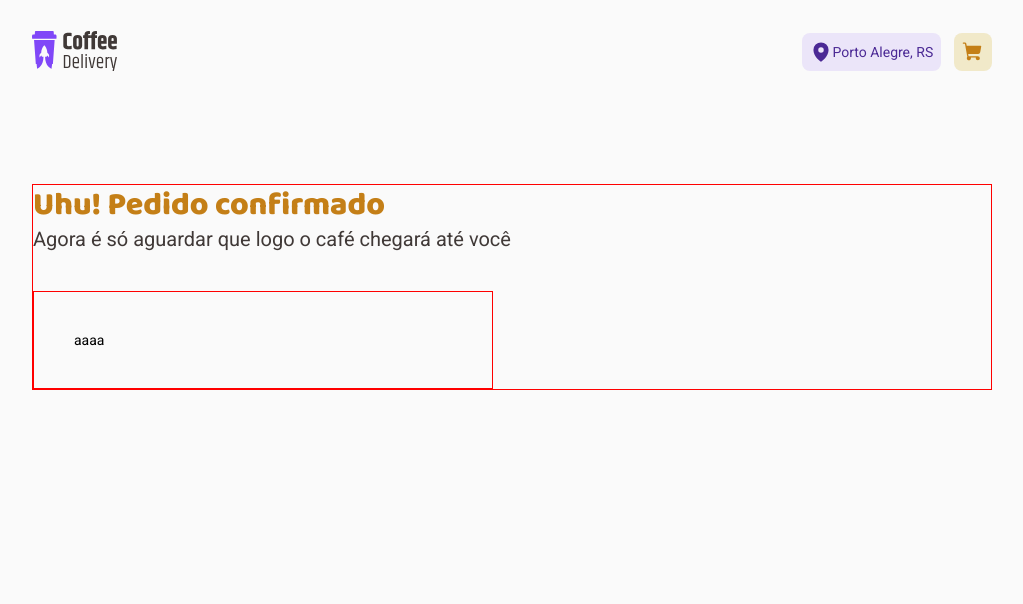
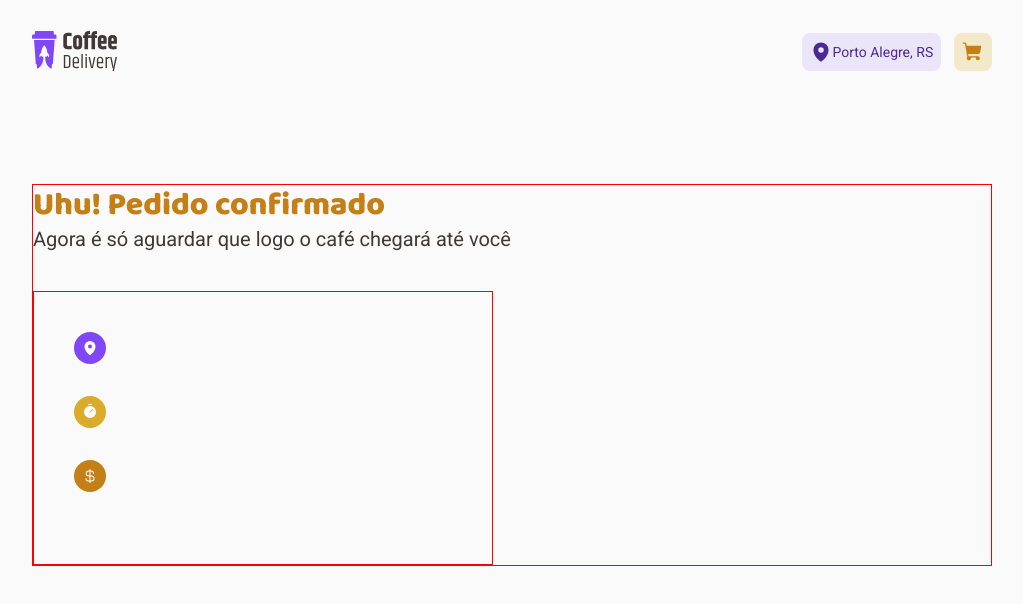
Before and after one commit to tsxfabio/ignite-coffee-delivery, a React (Vite) app: page /detalhes-da-compra in a window 1280 px wide. Shown: the top 604 px of the page, without its empty margins (128-1151 px from the left). Built offline with nearby package versions, Linux system fonts and the light colour scheme.

Commit message:
criação do componente iconestyles e atualização da pagina detalhes da compra

```diff
--- /dev/null
+++ b/src/components/IconesStyles/IconesStyles.index.tsx
@@ -0,0 +1,15 @@
+import { IconesStylesContainer, IconesVariant } from './iconesStyles.styles'
+
+interface IconesStylesProps {
+  variant?: IconesVariant
+  content?: any
+}
+
+export function IconesStyles({
+  variant = 'purplePrimary',
+  content,
+}: IconesStylesProps) {
+  return (
+    <IconesStylesContainer variant={variant}>{content}</IconesStylesContainer>
+  )
+}
--- /dev/null
+++ b/src/components/IconesStyles/iconesStyles.styles.ts
@@ -0,0 +1,25 @@
+import { defaultTheme } from '../../styles/themes/default'
+import styled from 'styled-components'
+
+export type IconesVariant =
+  | 'purplePrimary'
+  | 'yellowPrimary'
+  | 'yellowSecondary'
+
+interface IconesStylesProps {
+  variant: IconesVariant
+}
+
+const iconesVariants = {
+  purplePrimary: defaultTheme['purple-500'],
+  yellowPrimary: defaultTheme['yellow-500'],
+  yellowSecondary: defaultTheme['yellow-700'],
+}
+
+export const IconesStylesContainer = styled.div<IconesStylesProps>`
+  display: inline-flex;
+  padding: 0.5rem;
+  border-radius: 50%;
+  color: ${(props) => props.theme['white-100']};
+  background: ${(props) => iconesVariants[props.variant]};
+`
--- a/src/pages/DetalhesDaCompra/DetalhesDaCompra.index.tsx
+++ b/src/pages/DetalhesDaCompra/DetalhesDaCompra.index.tsx
@@ -1,7 +1,8 @@
+import { CurrencyDollar, MapPin, Timer } from 'phosphor-react'
+import { IconesStyles } from '../../components/IconesStyles/IconesStyles.index'
 import {
   DetalhesDaCompraContainer,
   DetalhesPedidoContainer,
-  IconeDetalhesCard,
 } from './DetalhesDaCompra.styles'
 
 export function DetalhesDaCompra() {
@@ -12,7 +13,19 @@ export function DetalhesDaCompra() {
       <div>
         <DetalhesPedidoContainer>
           <div className="cardDetalhes">
-            <IconeDetalhesCard>aaaa</IconeDetalhesCard>
+            <IconesStyles content={<MapPin size={16} weight="fill" />} />
+          </div>
+          <div className="cardDetalhes">
+            <IconesStyles
+              variant="yellowPrimary"
+              content={<Timer size={16} weight="fill" />}
+            />
+          </div>
+          <div className="cardDetalhes">
+            <IconesStyles
+              variant="yellowSecondary"
+              content={<CurrencyDollar size={16} weight="fill" />}
+            />
           </div>
         </DetalhesPedidoContainer>
       </div>
--- a/src/pages/DetalhesDaCompra/DetalhesDaCompra.styles.ts
+++ b/src/pages/DetalhesDaCompra/DetalhesDaCompra.styles.ts
@@ -1,4 +1,10 @@
 import styled from 'styled-components'
+
+const cores = {
+  'purple-500': '#8047F8',
+  'yellow-500': '#DBAC2C',
+  'yellow-700': '#C47F17',
+}
 
 export const DetalhesDaCompraContainer = styled.div`
   display: flex;
@@ -34,8 +40,11 @@ export const DetalhesPedidoContainer = styled.div`
   padding: 2.5rem;
 
   border: 1px solid red;
+
+  .cardDetalhes {
+    display: flex;
+    flex-direction: row;
+
+    margin-bottom: 2rem;
+  }
 `
-
-export const IconeDetalhesCard = styled.div.attrs((props) => ({
-  background: props.background,
-}))``
```
Also changed, not shown: 1 other file (tests, documents, lock files or other folders).
